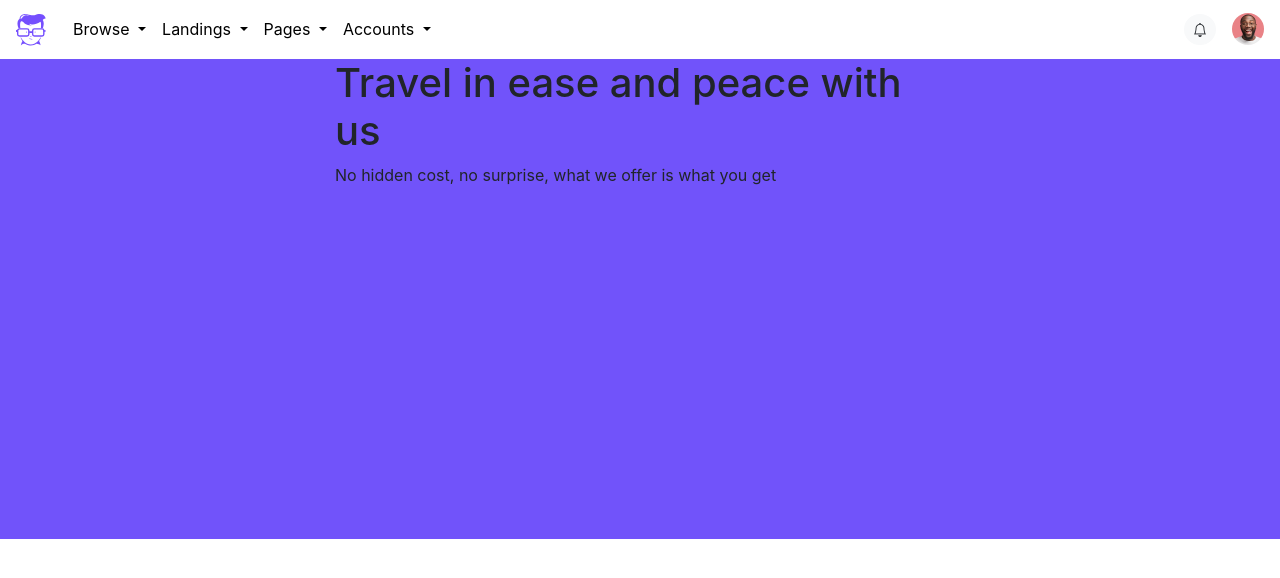
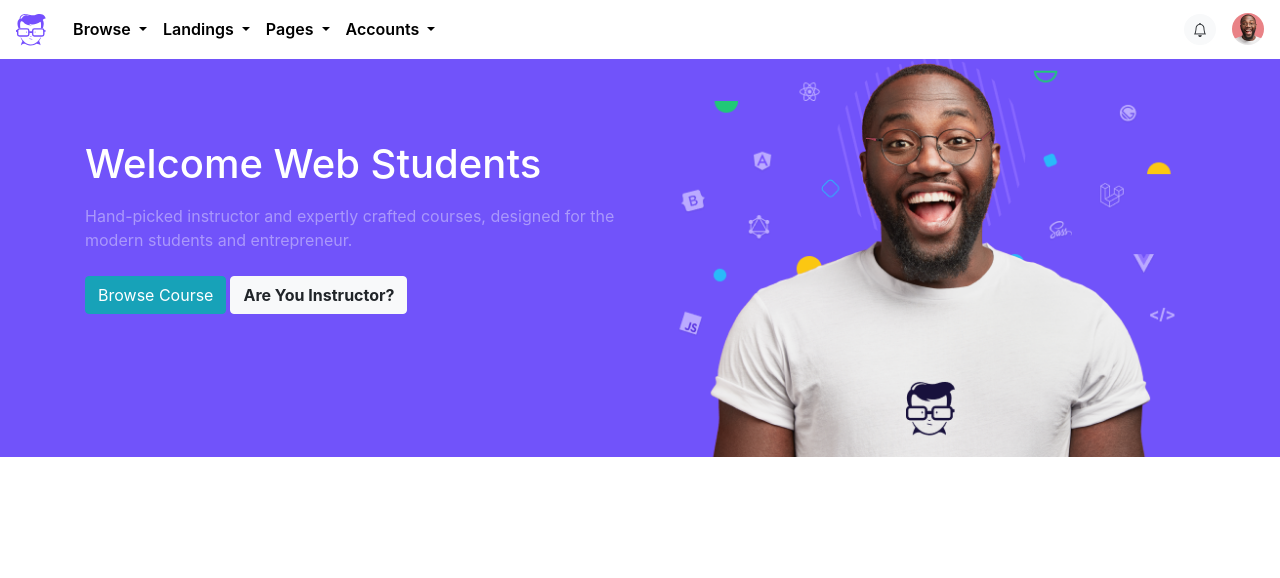
Before and after one commit to ririErliza/Strive-Homework-M3-W3-P1-Bootstrap, a plain HTML site: page index.html in a window 1280 px wide. Drawn offline with nearby package versions, Linux system fonts and the light colour scheme.

Commit message:
update banner

```diff
--- a/index.html
+++ b/index.html
@@ -98,10 +98,31 @@
 
 
     <!-- banner -->
-    <div  class="container-fluid banner mb-5">
-        <div class="row">
-            <div class="info col-md-6 offset-md-3">
-                <h1 >Travel in ease and peace with us</h1>
-                <p >No hidden cost, no surprise, what we offer is what you get</p>
+    <section id="banner">
+
+
+        <div class="container">
+            <div class="row">
+                <div id="banner-title" class="col-12 col-lg-6">
+                    <h1>Welcome Web Students</h1>
+                    <p class="pt-2">Hand-picked instructor and expertly crafted courses, designed for the modern students and entrepreneur.  </p>
+                    <div id="buttons" class="d-flex flex-row flex-wrap pt-2">
+                        <button type="button" class="btn btn-info mr-1">Browse Course</button>
+                        <button type="button" class="btn btn-light font-weight-bold">Are You Instructor?</button>
+                    </div>
+                </div>
+
+                <div id="banner-image" class="col-12 col-lg-6">
+                    <img src="assets\hero-img.png" alt="hero image man in glasses" width="60vh" height="auto" class="img-fluid w-100">
+                </div>
             </div>
-    </div>
+        </div>
+
+    </section>
+
+<!-- icons -->
+
+
+
+</body>
+</html>
--- a/style.css
+++ b/style.css
@@ -1,5 +1,10 @@
+body{
+    margin:0;
+}
+/* navbar */
 a{
     color:black !important;
+    font-weight: 600;
 }
 
 .bell-icon{
@@ -9,11 +14,23 @@ a{
     background-color: rgba(94, 91, 91, 0.712);
 }
 
-.banner{
-    height:60vh;
-    width: 100%;
+/* banner section */
+
+
+
+#banner{
     background-color: #7153fa;
-    background-size: cover;
-    background-repeat: no-repeat;
+}
 
+#banner-title{
+    margin-bottom:10px;
 }
+
+#banner-title h1{
+    padding-top:15%;
+    color:white;
+}
+
+#banner-title p{
+    color:#aa98fb
+}
```
